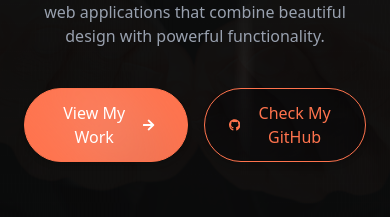
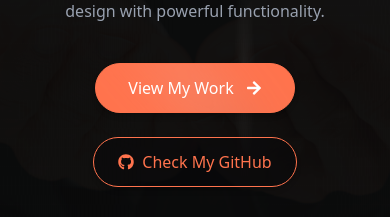
Before and after one commit to badriyassine/Yassine_badri, a React (Vite) app: page / in a window 390 px wide. Shown: the part 548-765 px from the top of the page. Built offline with nearby package versions, Linux system fonts and the light colour scheme; no server answers.

Commit message:
stable version 1.0.0

```diff
--- a/src/components/ui/Footer.jsx
+++ b/src/components/ui/Footer.jsx
@@ -44,7 +44,7 @@ const Footer = () => {
         {/* Divider */}
         <div className="border-t border-gray-700 mt-6 pt-4 text-center text-gray-400 text-sm">
           © {new Date().getFullYear()} Created by{" "}
-          <span className="text-[#ff734d] font-medium">Yassine Badri</span> with ❤️
+          <span className="text-[#ff734d] font-medium">Yassine Badri</span>, All rights reserved.
         </div>
       </motion.div>
     </footer>
--- a/src/pages/hero_section/Hero.jsx
+++ b/src/pages/hero_section/Hero.jsx
@@ -1,6 +1,12 @@
 import React, { useState, useEffect, useRef } from "react";
 import { motion, AnimatePresence } from "framer-motion";
-import { FaArrowRight, FaArrowDown, FaGithub, FaPlay, FaStop } from "react-icons/fa";
+import {
+  FaArrowRight,
+  FaArrowDown,
+  FaGithub,
+  FaPlay,
+  FaStop,
+} from "react-icons/fa";
 
 const roles = [
   "Frontend Developer",
@@ -113,21 +119,34 @@ const Hero = () => {
         </p>
 
         {/* Buttons */}
-        <div className="flex gap-4 justify-center">
+        <div className="flex flex-col sm:flex-row gap-4 justify-center items-center">
           <a
             href="#projects"
-            className="relative px-8 py-3 rounded-full bg-[#ff734d] border border-[#ff734d] text-white font-medium flex items-center gap-3 overflow-hidden shadow-md group transition-transform duration-300 hover:scale-105 hover:shadow-xl"
+            className="relative inline-flex px-8 py-3 rounded-full bg-[#ff734d] border border-[#ff734d] text-white font-medium items-center gap-3 overflow-hidden shadow-md group transition-transform duration-300 hover:scale-105 hover:shadow-xl"
           >
             <span className="relative z-10">View My Work</span>
             <FaArrowRight className="relative z-10 group-hover:translate-x-2 transition-transform duration-300" />
             <span className="absolute -inset-0.5 rounded-xl bg-gradient-to-r from-[#ff734d]/40 via-gray-300/30 to-gray-700/20 opacity-50 animate-[shine_6s_linear_infinite] blur-xl group-hover:opacity-70"></span>
           </a>
 
+          {/* Mobile-only GitHub Button */}
           <a
             href="https://github.com/badriyassine"
             target="_blank"
             rel="noopener noreferrer"
-            className="relative px-6 py-3 rounded-full border border-[#ff734d] bg-[#05070869] font-medium text-[#ff734d] flex items-center gap-2 shadow-md overflow-hidden group hover:opacity-80"
+            className="inline-flex md:hidden relative px-6 py-3 rounded-full border border-[#ff734d] bg-[#05070869] font-medium text-[#ff734d] items-center gap-2 shadow-md overflow-hidden group hover:opacity-80 mt-2"
+          >
+            <FaGithub className="z-10" />
+            <span className="relative z-10">Check My GitHub</span>
+            <span className="absolute inset-0 rounded-xl border-2 border-transparent animate-[pulse_2s_infinite]"></span>
+          </a>
+
+          {/* Desktop-only GitHub Button */}
+          <a
+            href="https://github.com/badriyassine"
+            target="_blank"
+            rel="noopener noreferrer"
+            className="hidden md:inline-flex relative px-6 py-3 rounded-full border border-[#ff734d] bg-[#05070869] font-medium text-[#ff734d] items-center gap-2 shadow-md overflow-hidden group hover:opacity-80"
           >
             <FaGithub className="z-10" />
             <span className="relative z-10">Check My GitHub</span>
```
